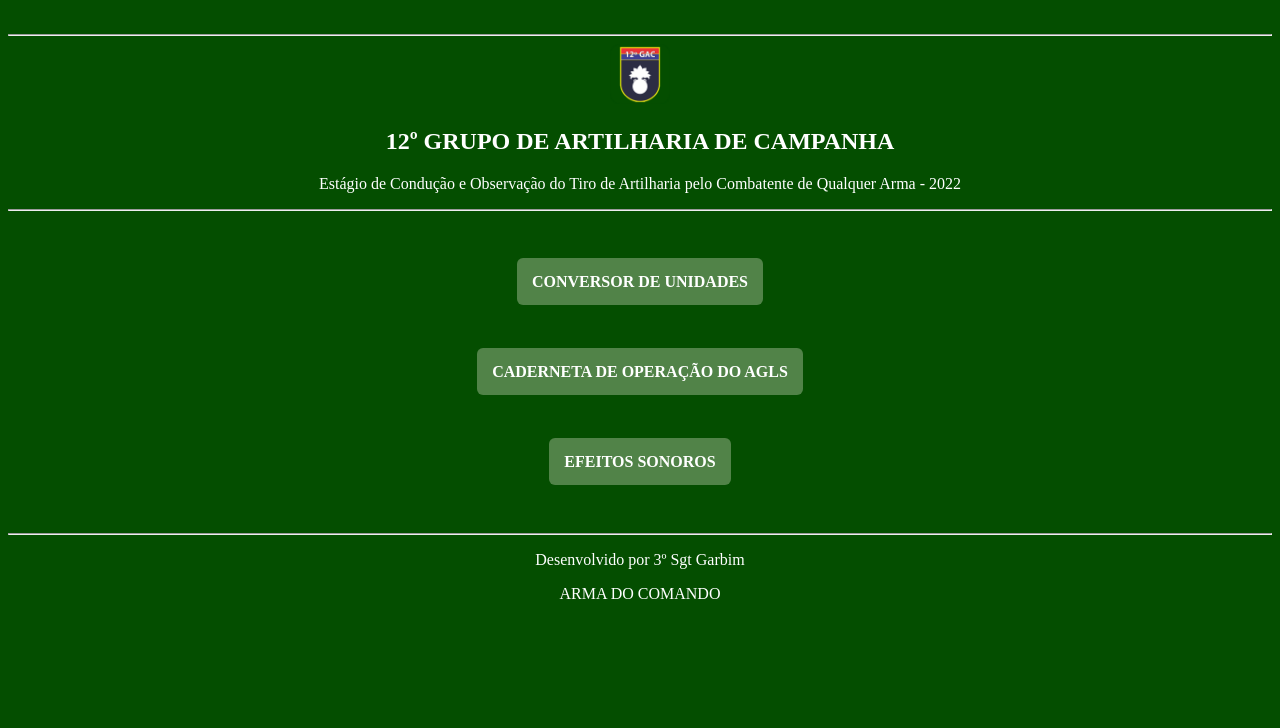
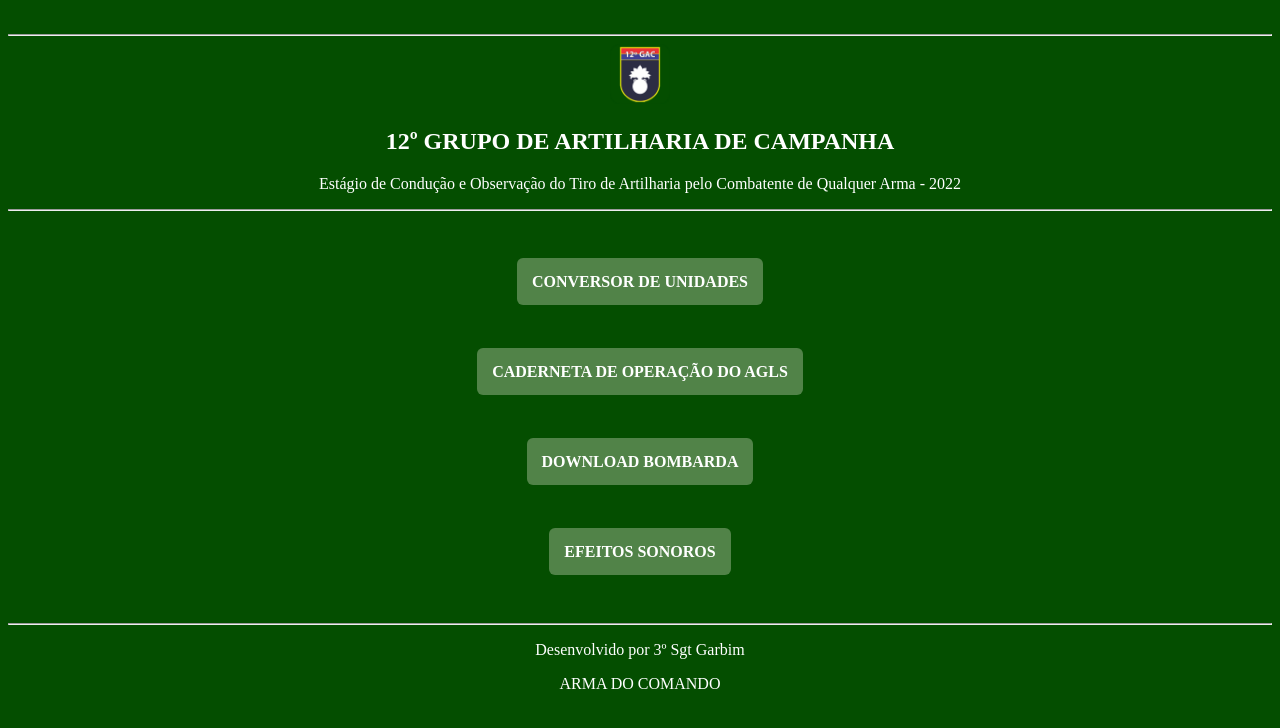
Before and after one commit to estagioart12gac/site, a plain HTML site: page index.html in a window 1280 px wide. Drawn offline with Linux system fonts and the light colour scheme.

Commit message:
Update index.html

```diff
--- a/index.html
+++ b/index.html
@@ -23,6 +23,9 @@
 	<a href="caderneta_op_agls.pdf" class="btn btn-default" style="background: #518348; border-radius: 6px; padding: 15px; cursor: pointer; color: #fff; border: none; font-size: 16px; text-decoration:none;"><b>CADERNETA DE OPERAÇÃO DO AGLS</b></a>
 
 	<br><br><br><br><br>
+	<a href="bombarda.html" class="btn btn-default" style="background: #518348; border-radius: 6px; padding: 15px; cursor: pointer; color: #fff; border: none; font-size: 16px; text-decoration:none;"><b>DOWNLOAD BOMBARDA</b></a>
+
+	<br><br><br><br><br>
 	<a href="efeitos.html" class="btn btn-default" style="background: #518348; border-radius: 6px; padding: 15px; cursor: pointer; color: #fff; border: none; font-size: 16px; text-decoration:none;"><b>EFEITOS SONOROS</b></a>
 
 <br><br><br><br></form><hr>
```
